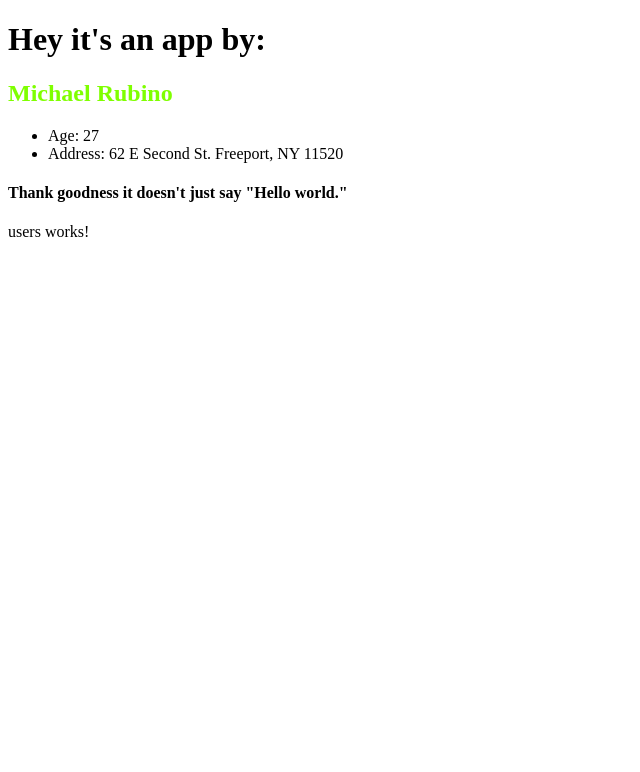
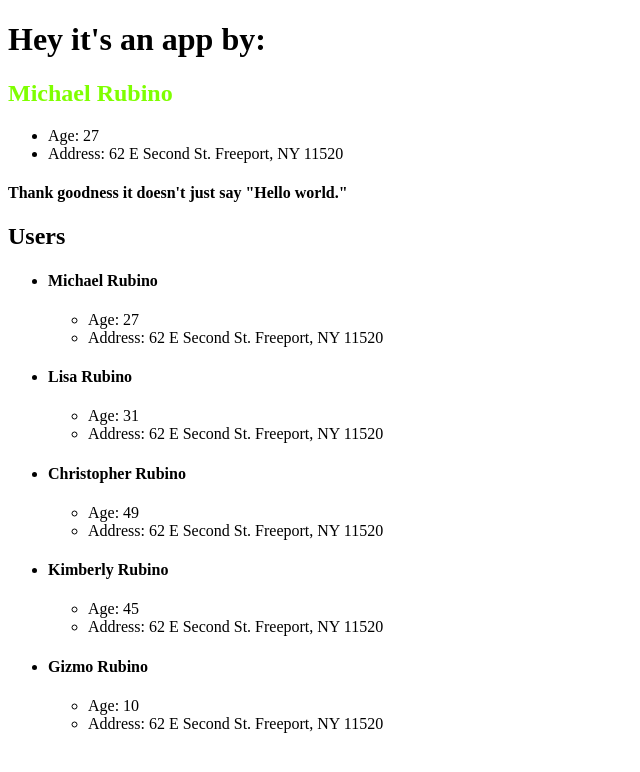
Before and after one commit to rubinoAM/Angular-Front-to-Back, an Angular app in the folder angular-app/: page / in a window 1280 px wide. Shown: the top 772 px of the page, without its empty margins (0-640 px from the left). Built offline with nearby package versions, Linux system fonts and the light colour scheme.

Commit message:
ngFor on Users

```diff
--- a/angular-app/src/app/components/users/users.component.html
+++ b/angular-app/src/app/components/users/users.component.html
@@ -1,3 +1,10 @@
-<p>
-  users works!
-</p>
+<h2>Users</h2>
+<ul>
+  <li *ngFor="let user of users">
+    <h4>{{user.firstName}} {{user.lastName}}</h4>
+    <ul>
+        <li>Age: {{user.age}}</li> <!--Numbers still get rendered as strings-->
+        <li>Address: {{user.address.street}} {{user.address.city}}, {{user.address.state}} {{user.address.zip}}</li>
+    </ul>
+  </li>
+</ul>
--- a/angular-app/src/app/components/users/users.component.ts
+++ b/angular-app/src/app/components/users/users.component.ts
@@ -1,4 +1,5 @@
 import { Component, OnInit } from '@angular/core';
+import { User } from '../../models/User';
 
 @Component({
   selector: 'app-users',
@@ -6,11 +7,74 @@ import { Component, OnInit } from '@angular/core';
   styleUrls: ['./users.component.css']
 })
 export class UsersComponent implements OnInit {
+  users: User[];
 
-  constructor() { }
+  constructor(){
+
+  }
 
   ngOnInit(){ //Runs automatically when constructor is initialized
-    console.log("OY!")
+    this.users = [
+      {
+        firstName:'Michael',
+        lastName:'Rubino',
+        age:27,
+        address:{
+            street:'62 E Second St.',
+            city:'Freeport',
+            state:'NY',
+            zip:11520,
+        },
+      },
+      {
+        firstName:'Lisa',
+        lastName:'Rubino',
+        age:31,
+        address:{
+            street:'62 E Second St.',
+            city:'Freeport',
+            state:'NY',
+            zip:11520,
+        },
+      },
+      {
+        firstName:'Christopher',
+        lastName:'Rubino',
+        age:49,
+        address:{
+            street:'62 E Second St.',
+            city:'Freeport',
+            state:'NY',
+            zip:11520,
+        },
+      },
+      {
+        firstName:'Kimberly',
+        lastName:'Rubino',
+        age:45,
+        address:{
+            street:'62 E Second St.',
+            city:'Freeport',
+            state:'NY',
+            zip:11520,
+        },
+      },
+    ];
+
+    this.addUser({
+      firstName:'Gizmo',
+      lastName:'Rubino',
+      age:10,
+      address:{
+          street:'62 E Second St.',
+          city:'Freeport',
+          state:'NY',
+          zip:11520,
+      },
+    });
   }
 
+  addUser(user:User){
+    this.users.push(user);
+  }
 }
```
